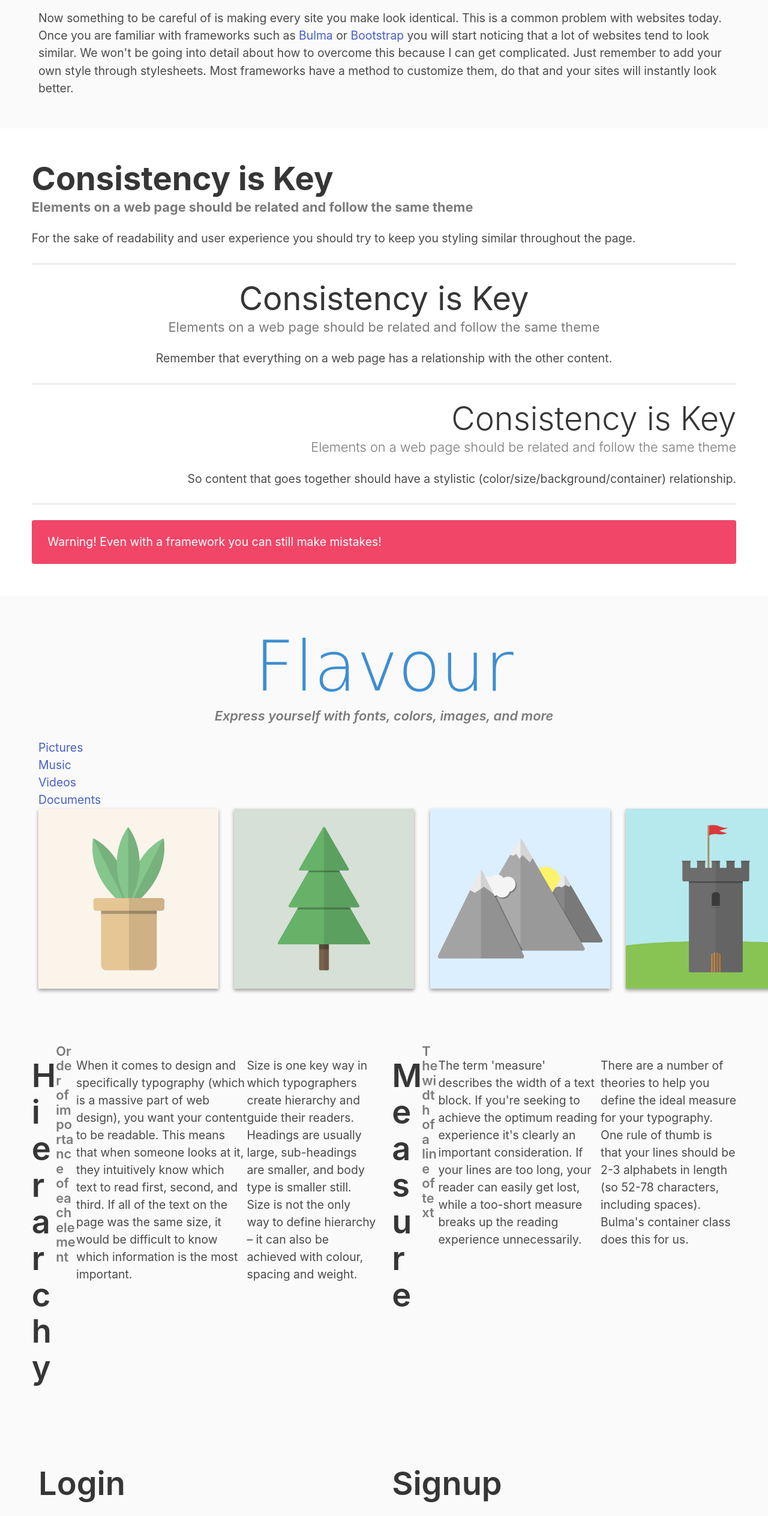
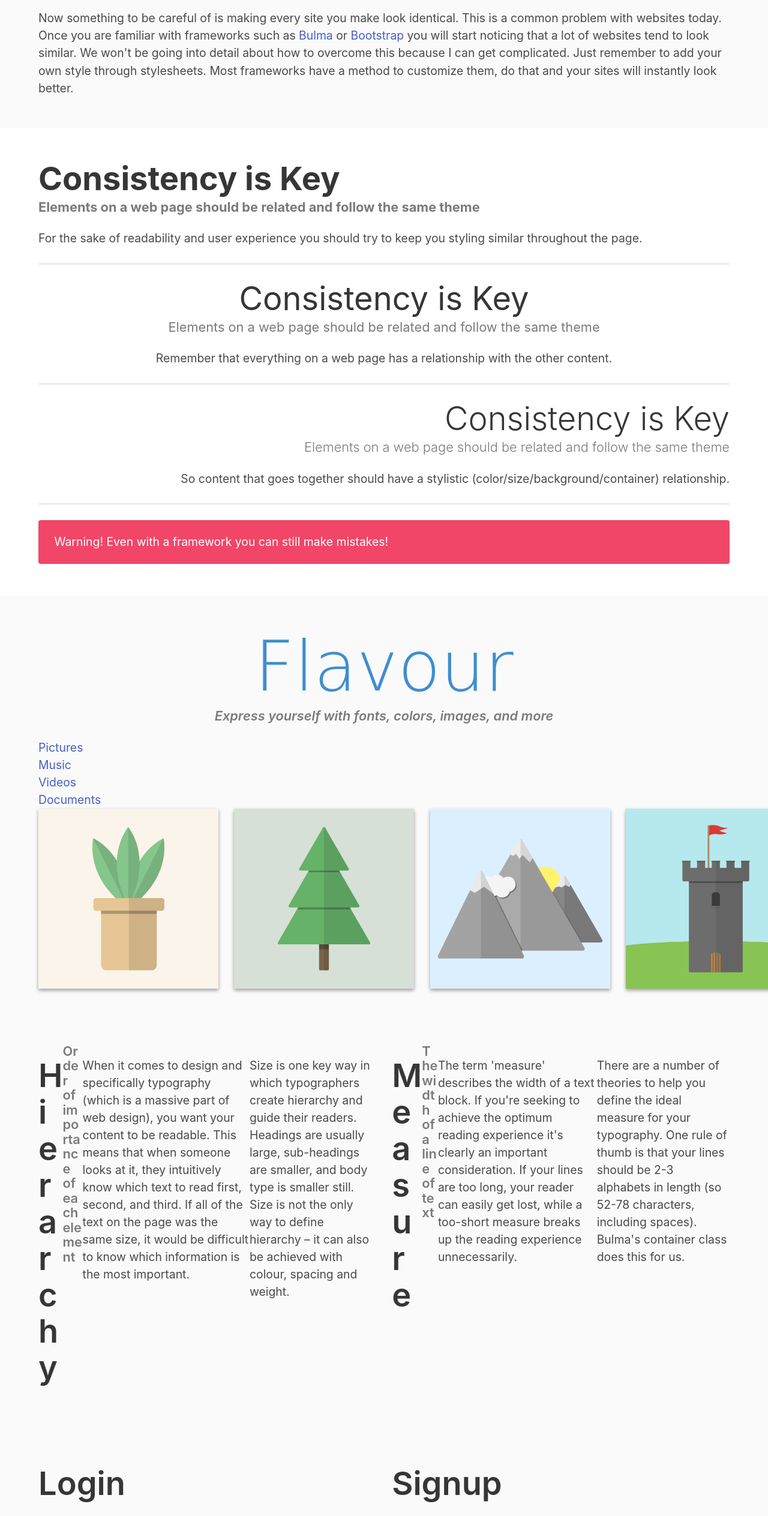
Before and after one commit to jdmar3-comp426/a02-mjwash, a website: page index.html in a window 1280 px wide. Shown: the part 1301-3828 px from the top of the page at 60% size. Drawn offline with nearby package versions, Linux system fonts and the light colour scheme; a web font is replaced by a local one.

Commit message:
Fix content container number attempt.

```diff
--- a/index.html
+++ b/index.html
@@ -55,7 +55,7 @@
     </div>
 </section>
 <section class="section has-background-white">
-    <div class="content">
+    <div class="container">
         <div class="content">
             <h1 class="title has-text-weight-bold">Consistency is Key</h1>
             <h5 class="subtitle has-text-grey has-text-weight-bold">Elements on a web page should be related and follow the same theme</h5>
@@ -88,7 +88,7 @@
 <section class="section">
     <div class="container">
         <div class="content has-text-centered">
-            <h1 class="title has-text-info is-family-secondary	">Flavour</h1>
+            <h1 class="title has-text-info is-family-secondary">Flavour</h1>
             <h5 class="subtitle has-text-grey is-italic">Express yourself with fonts, colors, images, and more</h5>
         </div>
         <div class="">
@@ -116,7 +116,7 @@
     </div>
 </section>
 <section class="section">
-    <div class="">
+    <div class="container">
         <div class="content">
             <div class="columns is-multiline justify-center">
                 <div class="column">
```
